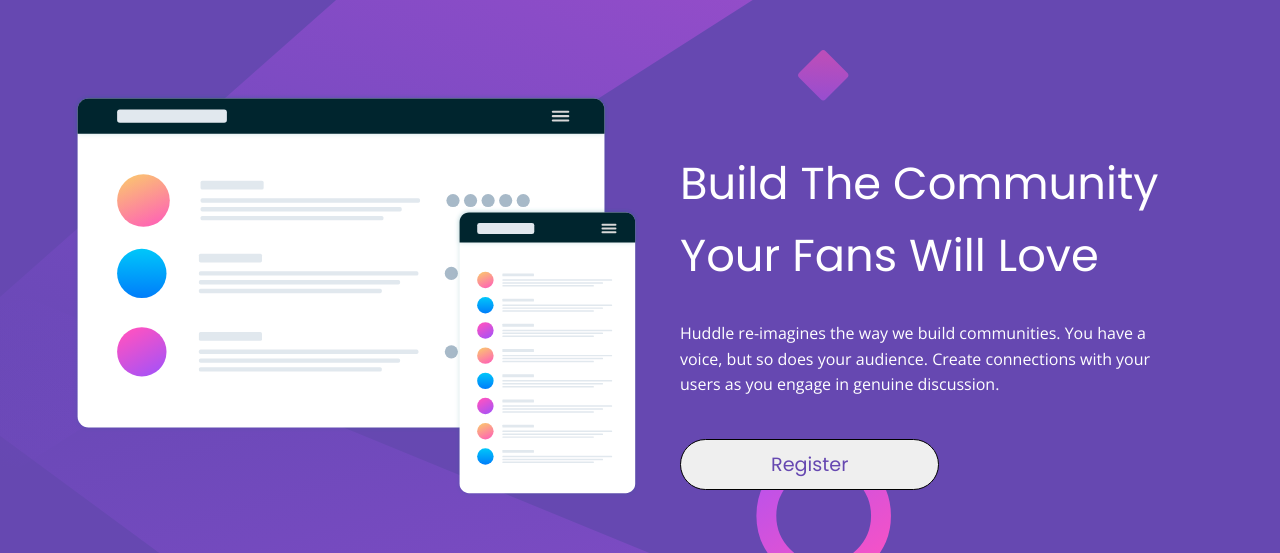
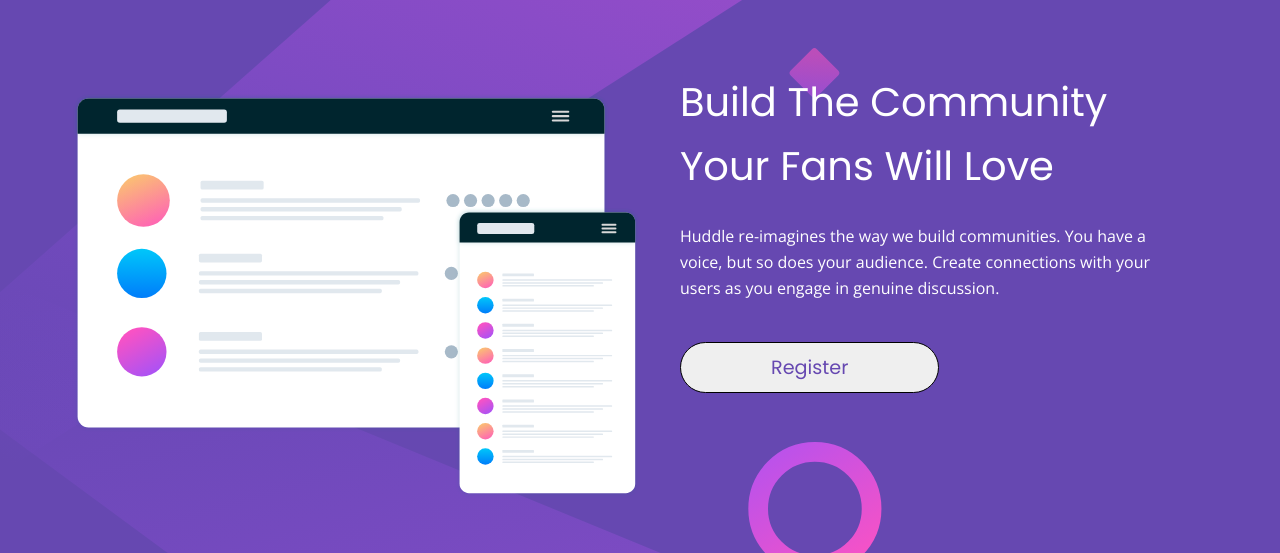
Before and after one commit to Whit-the-Shwit/Huddle-Landing-Page, a plain HTML site: page index.html in a window 1280 px wide. Shown: the part 143-696 px from the top of the page. Drawn offline with nearby package versions, Linux system fonts and the light colour scheme.

Commit message:
Update styles.css

```diff
--- a/css/styles.css
+++ b/css/styles.css
@@ -15,7 +15,7 @@
 h1 {
   font-family: 'Poppins', sans-serif;
   font-weight: 400;
-  font-size: 2.8rem;
+  font-size: 2.5rem;
 }
 
 /* Desktop Version */
@@ -51,7 +51,7 @@
 .information {
   grid-area: c;
   align-items: center;
-  padding: 75px 40px;
+  padding: 0 40px;
 }
 
 .btn {
```
